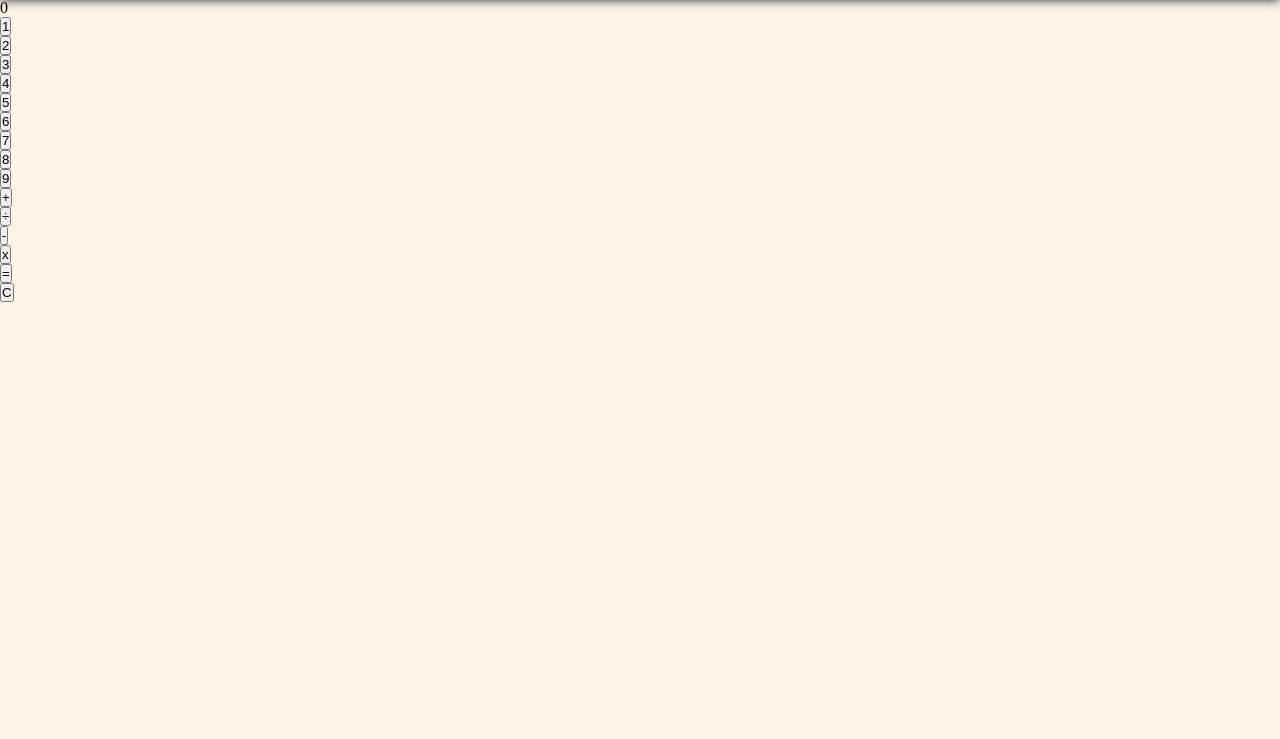
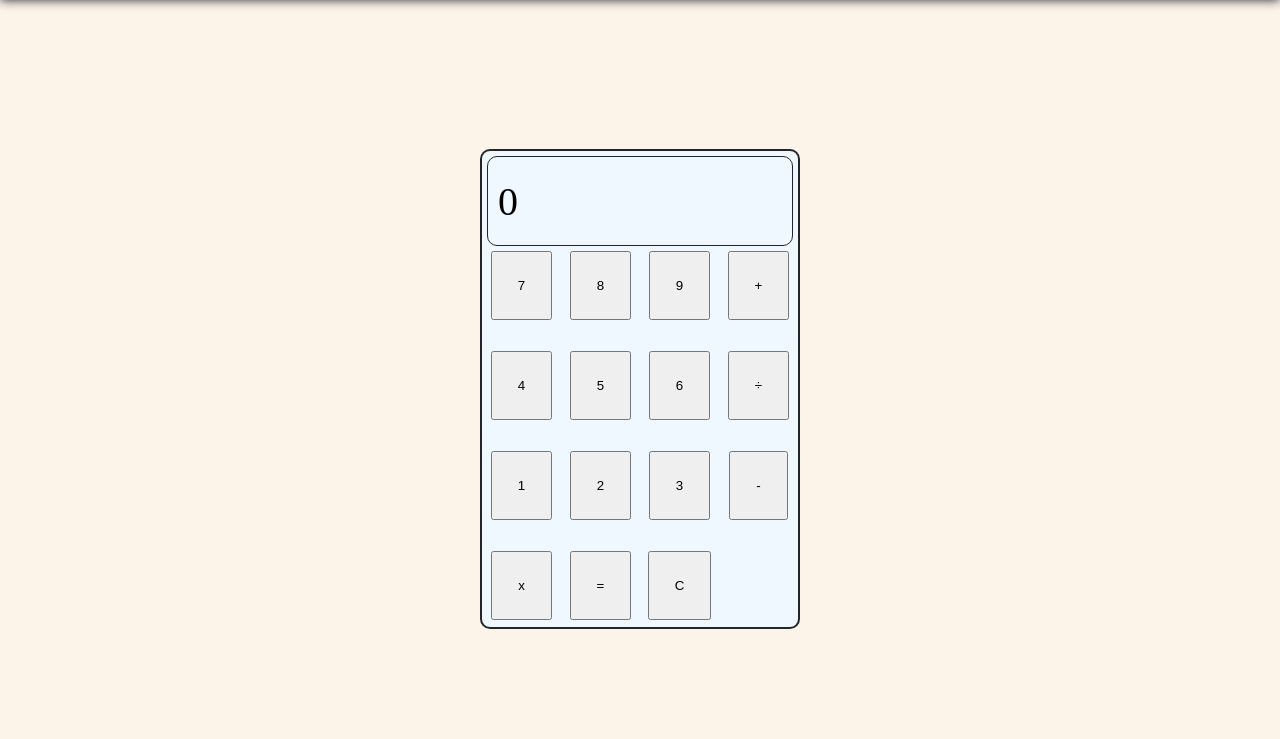
Before and after one commit to tabishnaqvi1311/toolBox, a plain HTML site: page html/calc.html in a window 1280 px wide. Shown: the part 61-800 px from the top of the page. Drawn offline with Linux system fonts and the light colour scheme.

Commit message:
changes to styles

```diff
--- a/css/styles.css
+++ b/css/styles.css
@@ -24,12 +24,16 @@ nav li {
 }
 
 .mainlogo {
-    font-size: xx-large;
     font-family: 'Righteous', cursive;
 }
-.mainlogo a,
+
+.mainlogo a {
+    color: aliceblue;
+    font-size: xx-large;
+}
+
 .mainlogo a:hover {
-    color: white;
+    color: lightgray;
 }
 
 /* main body starts here  */
@@ -99,7 +103,6 @@ nav li {
     border-radius: 10px;
     padding: 20px;
     margin: auto 10px;
-
 }
 
 .counterButton button:hover {
@@ -108,8 +111,125 @@ nav li {
     transition: 0.2s;
     box-shadow: 0px 1px 20px 0px lightseagreen;
 }
+
+#reducButton {
+    border: 1px solid rgb(201, 79, 79);
+}
+
+#reducButton:hover {
+    background-color: rgb(201, 79, 79);
+    box-shadow: 0px 1px 20px 0px rgb(201, 79, 79);
+}
+
+.setVal {
+    display: flex;
+    flex-direction: row;
+}
+
+.setVal input {
+    margin: 20px 0;
+    padding: 10px;
+    width: 100%;
+    border: 1px solid lightseagreen;
+    border-radius: 8px;
+    background-color: whitesmoke;
+}
+
+.setVal button {
+    padding: 10px;
+}
+
 /* counter style ends  */
 
+/* calculator style starts */
+
+.bodyMainCalc {
+    display: flex;
+    justify-content: center;
+}
+
+.calculatorBox {
+    background-color: aliceblue;
+    height: 30rem;
+    width: 20rem;
+    margin-top: 150px;
+    border: #22262b solid 2px;
+    border-radius: 10px;
+    display: grid;
+    grid-template-columns: repeat(4, 1fr);
+    grid-auto-rows: minmax(100px,auto);
+    text-align: center;
+    overflow: hidden;
+}
+
+.calculatorBox button {
+    padding: 25px;
+}
+
+.displayCalc {
+    grid-column: 1/5;
+    grid-row: 1;
+    border: #22262b solid 1px;
+    margin: 5px;
+    border-radius: 10px;
+    display: flex;
+    justify-content: start;
+}
+
+.displayCalc p {
+    margin: auto 10px;
+    font-size: 40px;
+}
+
+.seven {
+    grid-column: 1;
+    grid-row: 2;
+}
+
+.eight {
+    grid-column: 2;
+    grid-row: 2;
+}
+
+.nine {
+    grid-column: 3;
+    grid-row: 2;
+}
+
+.four {
+    grid-column: 1;
+    grid-row: 3;
+}
+
+.five {
+    grid-column: 2;
+    grid-row: 3;
+}
+
+.six {
+    grid-column: 3;
+    grid-row: 3;
+}
+
+.one {
+    grid-column: 1;
+    grid-row: 4;
+}
+
+.two {
+    grid-column: 2;
+    grid-row: 4;
+}
+
+.three {
+    grid-column: 3;
+    grid-row: 4;
+}
+
+.zero {
+    grid-column: 1;
+    grid-row: 5;
+}
 /* main body style  */
 
 body {
@@ -154,8 +274,9 @@ footer {
     text-align: center;
     background-color: gray;
     color: white;
+    width: 100%;
     bottom: 0;
-    width: 100%;
+    margin:0;
     font-family:'Courier New', Courier, monospace;
 }
 
@@ -184,9 +305,6 @@ footer {
 
     .boxDisplayCounter {
         margin: 20px;
-        border: 1px solid gray;
-        border-radius: 7px;
-        background-color: lightyellow;
         height: 100%;
         width: 100%;
         overflow: scroll;
```
